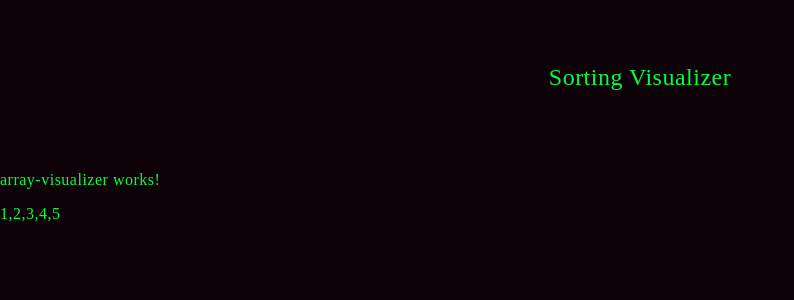
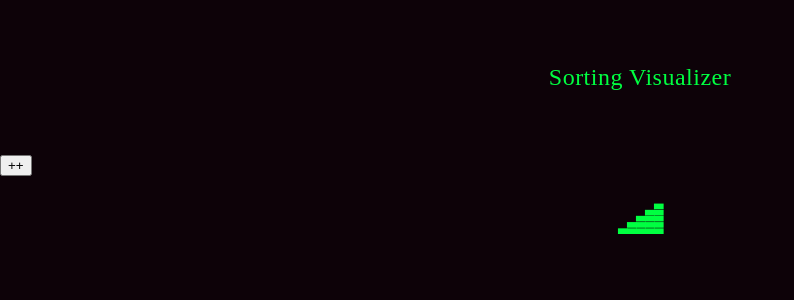
Before and after one commit to matfij/sorting-visualizer, an Angular app: page / in a window 1280 px wide. Shown: the top 300 px of the page, without its empty margins (0-794 px from the left). Built offline with nearby package versions, Linux system fonts and the light colour scheme.

Commit message:
Implement array visualizer

```diff
--- a/src/app/app.component.ts
+++ b/src/app/app.component.ts
@@ -9,6 +9,7 @@ import { ArrayVisualizerComponent } from './components/array-visualizer/array-vi
   template: `
     <main class="wrapper-main">
       <h2 class="text-title">Sorting Visualizer</h2>
+      <button (click)="addNumber()">++</button>
       <app-array-visualizer [array]="array"></app-array-visualizer>
     </main>
   `,
@@ -17,4 +18,9 @@ import { ArrayVisualizerComponent } from './components/array-visualizer/array-vi
 })
 export class AppComponent {
   array = [1, 2, 3, 4, 5];
+
+  addNumber() {
+    const newNumber = Math.floor(10 * Math.random());
+    this.array.push(newNumber);
+  }
 }
--- a/src/app/components/array-visualizer/array-visualizer.component.scss
+++ b/src/app/components/array-visualizer/array-visualizer.component.scss
@@ -0,0 +1,6 @@
+.text-array {
+    margin: 20px auto;
+    width: fit-content;
+    transform: rotate(270deg);
+    font-size: 0.5rem;
+}
--- a/src/app/components/array-visualizer/array-visualizer.component.ts
+++ b/src/app/components/array-visualizer/array-visualizer.component.ts
@@ -3,12 +3,22 @@ import { Component, Input } from '@angular/core';
 @Component({
   selector: 'app-array-visualizer',
   template: `
-    <p>array-visualizer works!</p>
-    <p>{{ array }}</p>
+    <div [innerHTML]="formatArray(array)" class="text-array"></div>
   `,
   styleUrls: ['./array-visualizer.component.scss'],
   standalone: true,
 })
 export class ArrayVisualizerComponent {
   @Input() array!: number[];
+
+  formatArray(array: number[]): string {
+    let formattedArray = '';
+    array.forEach((num) => {
+      for (let i = 0; i < num; i++) {
+        formattedArray += `█`;
+      }
+      formattedArray += `<br>`;
+    });
+    return formattedArray;
+  }
 }
```
